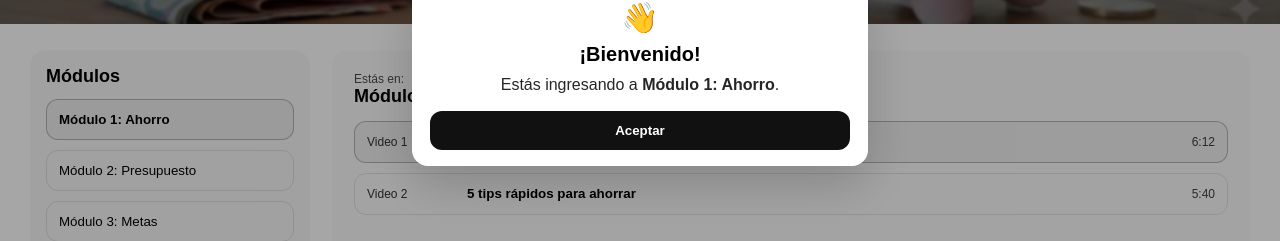
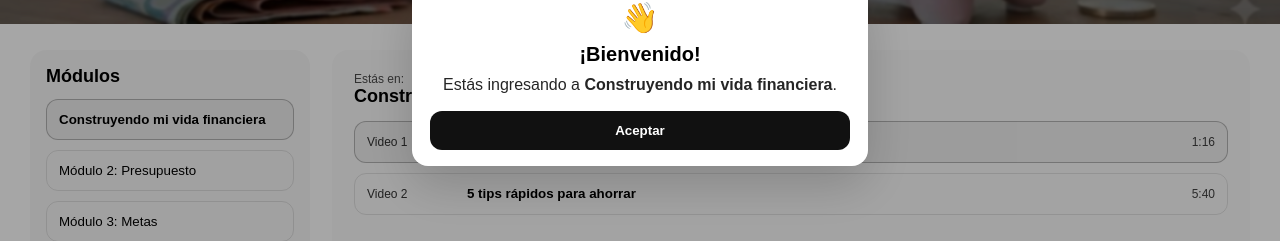
Before and after one commit to Torvic13/aac-web, a React (Create React App) app in the folder aac-front/: page /aprender in a window 1280 px wide. Shown: the part 326-567 px from the top of the page. Built offline with nearby package versions, Linux system fonts and the light colour scheme; grey boxes are pictures that could not be loaded.

Commit message:
.
prueba de video

```diff
--- a/aac-front/src/pages/Aprender.jsx
+++ b/aac-front/src/pages/Aprender.jsx
@@ -4,13 +4,13 @@ import styles from "./Aprender.module.css";
 const modulesData = [
   {
     id: "m1",
-    title: "Módulo 1: Ahorro",
+    title: "Construyendo mi vida financiera",
     videos: [
       {
         id: "v1",
-        title: "¿Qué es ahorrar? (bases)",
-        youtubeId: "952ILTHDgC4",
-        duration: "6:12",
+        title: "Mi vida financiera empieza hoy",
+        youtubeId: "7IOpecA89nI",
+        duration: "1:16",
         description: "Aprende lo esencial para empezar a ahorrar desde hoy.",
       },
       {
```
